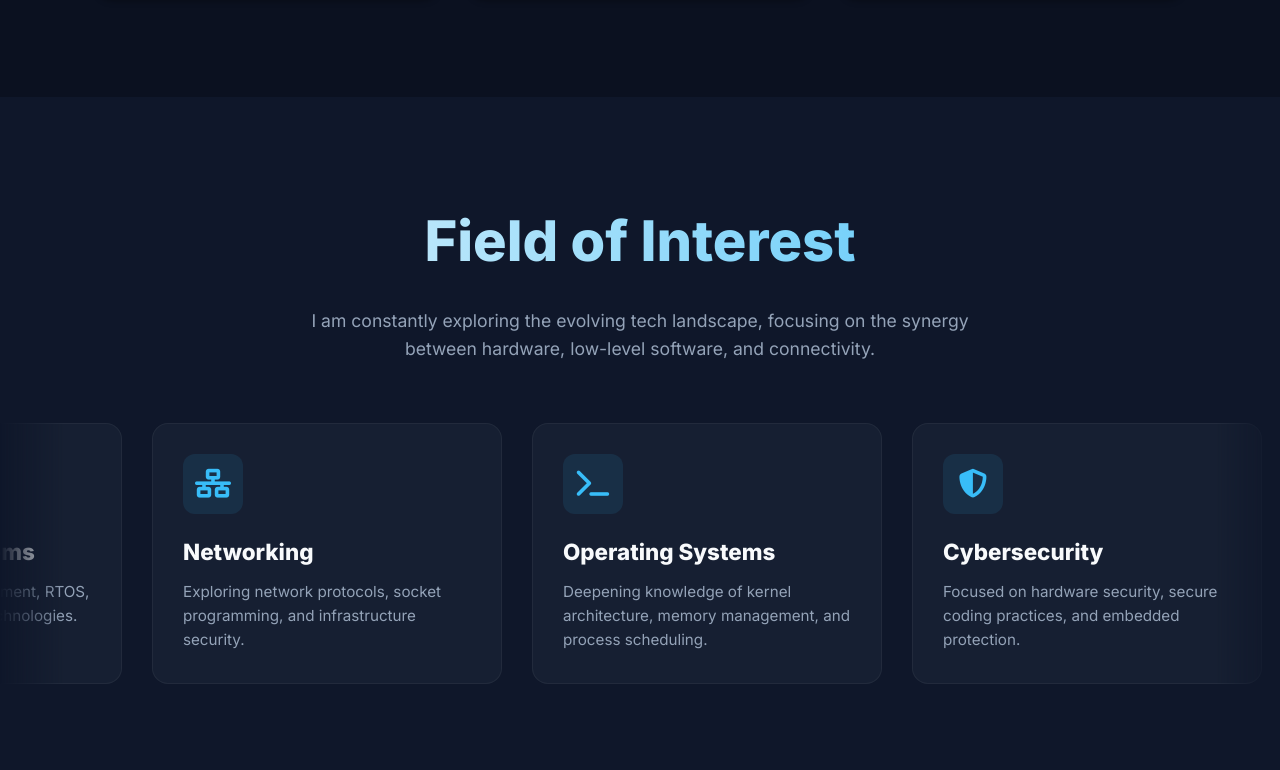
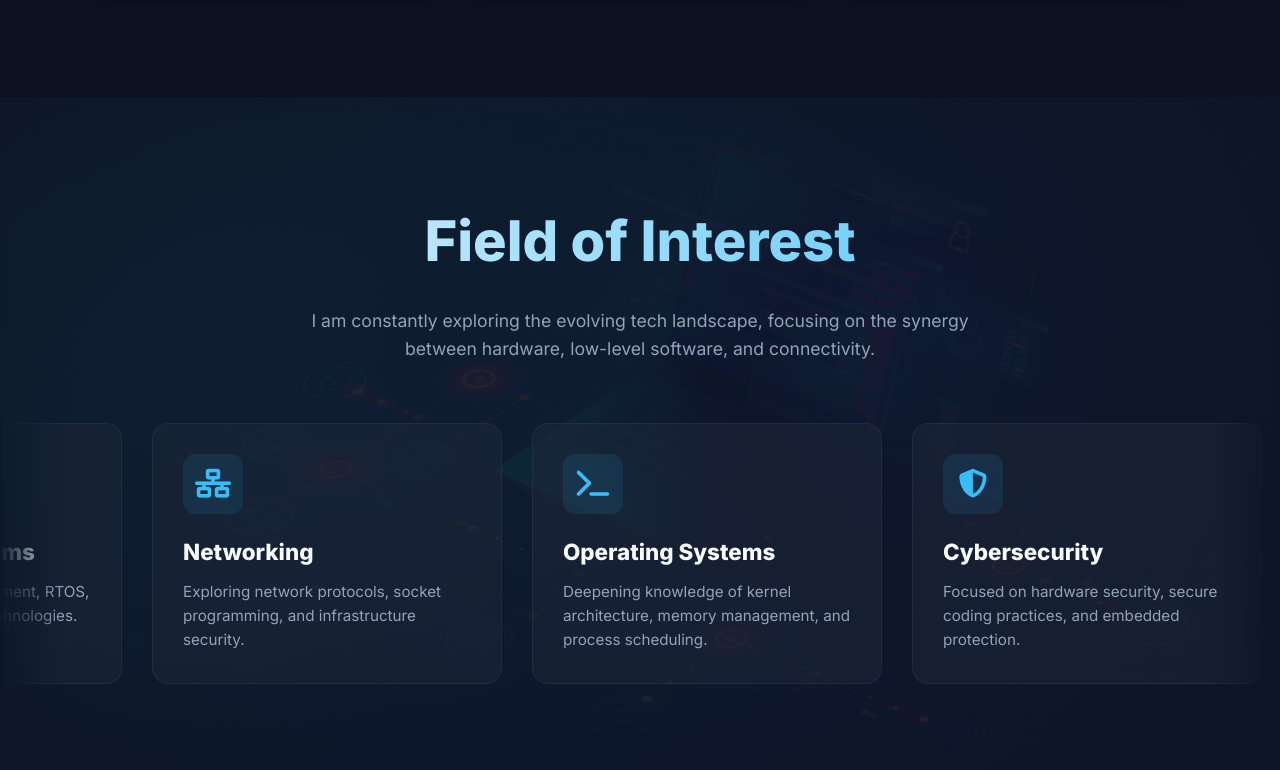
Before and after one commit to FlaviusMarian27/Flavius-Project, a website: page index.html in a window 1280 px wide. Shown: the part 3470-4240 px from the top of the page. Drawn offline with Linux system fonts and the light colour scheme.

Commit message:
Adaugare fundal sectiune de interes

```diff
--- a/style.css
+++ b/style.css
@@ -696,7 +696,13 @@ h1 span{
    ========================= */
 .interests {
     padding: 100px 0;
-    background-color: #0f172a;
+    background-image: linear-gradient(rgba(15, 23, 42, 0.90), rgba(15, 23, 42, 0.90)),
+                        url("images/laptop.png"); /* Sau numele altei imagini */
+
+    background-size: cover;
+    background-position: center;
+    background-attachment: fixed; /* Efectul de parallax (imaginea stă fixă) */
+
     position: relative;
     overflow: hidden;
 }
```
Also changed, not shown: images/laptop.png (added).
